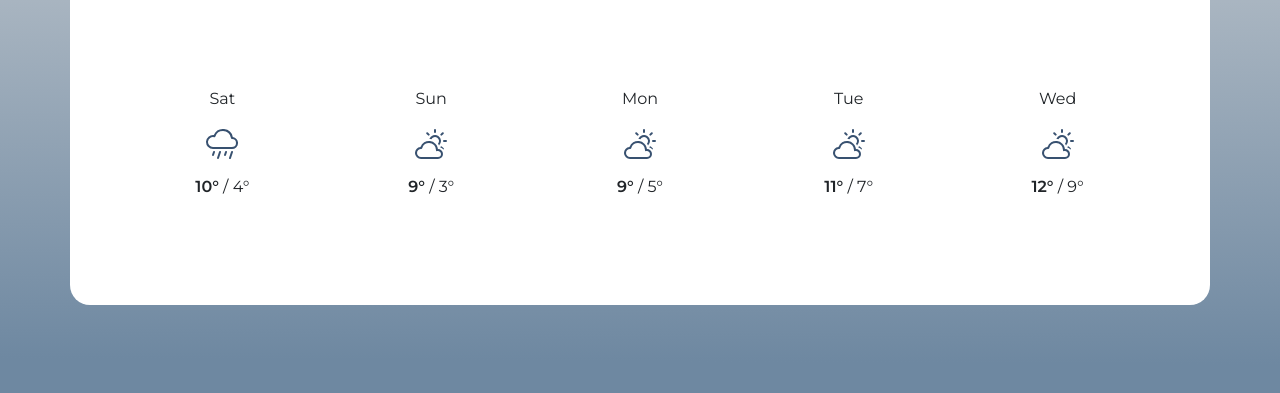
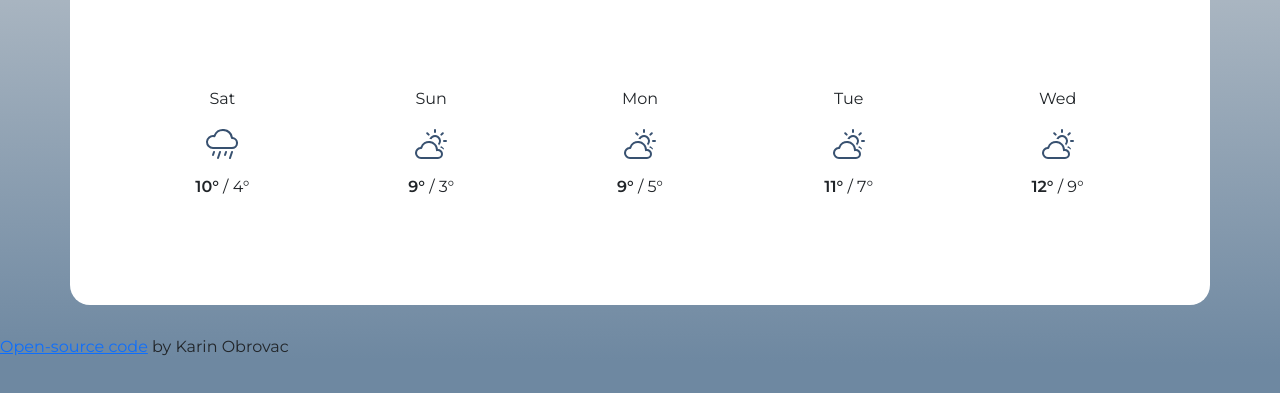
Before and after one commit to kobrovac/weather-app, a plain HTML site: page index.html in a window 1280 px wide. Shown: the part 363-756 px from the top of the page. Drawn offline with nearby package versions, Linux system fonts and the light colour scheme.

Commit message:
Added link to Git repository

```diff
--- a/index.html
+++ b/index.html
@@ -124,7 +124,7 @@
             </div>
         </div>
     </div>
-
+    <div><a href="https://github.com/kobrovac/weather-app" target="_blank">Open-source code</a> by Karin Obrovac</div>
     <script src="src/index.js"></script>
 </body>
 
```
